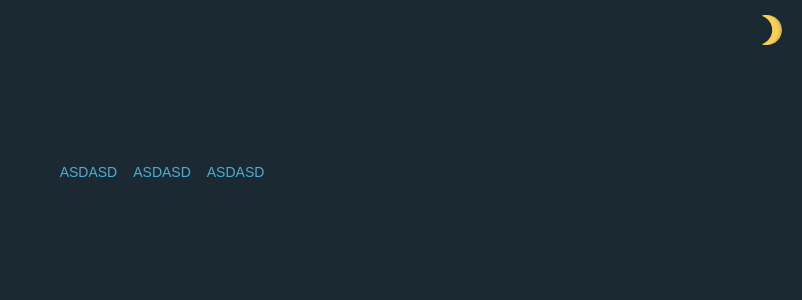
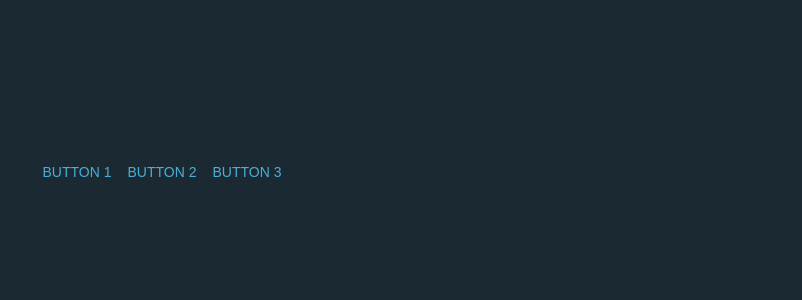
Before and after one commit to BehemothOz/simple-weather-app, a React (Create React App) app: page / in a window 1280 px wide. Shown: the top 300 px of the page, without its empty margins (478-1280 px from the left). Built offline with nearby package versions, Linux system fonts and the light colour scheme.

Commit message:
added container for app

```diff
--- a/src/App.js
+++ b/src/App.js
@@ -5,9 +5,9 @@ import { bindActionCreators } from 'redux';
 
 import { connect } from 'react-redux';
 
-import * as themeActions from './actions/themeActions';
-import * as weatherActions from './actions/weatherActions';
-import * as cityActions from './actions/cityActions';
+// import * as themeActions from './actions/themeActions';
+// import * as weatherActions from './actions/weatherActions';
+// import * as cityActions from './actions/cityActions';
 
 import './App.css';
 
@@ -19,12 +19,6 @@ import ButtonSwitch from './components/ButtonSwitch';
 import Loading from './components/Loading';
 
 class App extends Component {
-  // state = {
-  //   currentCityId: 536203, // id city
-  //   cityWeather: null,
-  //   isLoading: false
-  // };
-
   componentDidMount() {
     // this.getWeatherForCity(this.state.currentCityId)();
   }
@@ -59,22 +53,18 @@ class App extends Component {
   renderCitiesList() {
     return cities.map(city => (
       <ButtonCity
-        key={city.id}
-        city={city}
+        key={city.newId}
+        testId={city.newId}
+        // city={city}
         // currentCityId={this.state.currentCityId}
-        getWeatherForCity={this.props.getWeatherForCity}
+        // getWeatherForCity={this.props.getWeatherForCity}
       />
     ));
   }
 
   render() {
-    // console.log(`props`, this.props);
-    const {
-      theme
-      // themeActions: { setTheme }
-    } = this.props;
-
-    const { isLoading, weatherCity } = this.props;
+    console.log(this.props);
+    const { theme, isLoading, weatherCity } = this.props;
 
     const themeStyle = classNames({
       'app-container': true,
@@ -92,7 +82,7 @@ class App extends Component {
         <div className="cities-group">{this.renderCitiesList()}</div>
         <div className="button-switch-container">
           {/* <ButtonSwitch switchTheme={setTheme} /> */}
-          <ButtonSwitch switchTheme={this.props.switchTheme} />
+          {/* <ButtonSwitch switchTheme={this.props.switchTheme} /> */}
         </div>
         <div />
         <div className="info-container">
@@ -109,29 +99,4 @@ class App extends Component {
   }
 }
 
-// Чтение состояния
-// Трансформация текущего Redux-состояния хранилища в props
-function mapStateToProps(state) {
-  // console.log(state);
-  return {
-    theme: state.theme,
-    selectedCity: state.selectedCity,
-    isLoading: state.weather.isLoading,
-    weatherCity: state.weather.cityWeather
-  };
-}
-
-// Функция отправки действия (dispatch actions)
-function mapDispatchToProps(dispatch) {
-  return {
-    // themeActions: bindActionCreators(themeActions, dispatch)
-    switchTheme: () => dispatch(themeActions.setTheme()),
-    getWeatherForCity: id => dispatch(weatherActions.fetchWeather(id))
-  };
-}
-
-// App - ээто контейнер
-export default connect(
-  mapStateToProps,
-  mapDispatchToProps
-)(App);
+export default App;
--- a/src/components/ButtonCity/index.js
+++ b/src/components/ButtonCity/index.js
@@ -12,7 +12,7 @@ export default function ButtonCity(props) {
   //   button: true,
   //   active: currentCityId === id
   // });
-
+  console.log(props);
   // console.log(`props buttons`, props);
   return (
     // <button className={styleButton} onClick={props.getWeatherForCity(id)}>
@@ -20,9 +20,9 @@ export default function ButtonCity(props) {
     // </button>
     <button
       className="button"
-      onClick={() => props.getWeatherForCity(props.city.newId)}
+      // onClick={() => props.getWeatherForCity(props.city.newId)}
     >
-      asdasd
+      {`Button ${props.testId}`}
     </button>
   );
 }
--- /dev/null
+++ b/src/containers/ContainerApp.js
@@ -0,0 +1,32 @@
+import { connect } from 'react-redux';
+
+import App from '../App';
+
+import * as themeActions from '../actions/themeActions';
+import * as weatherActions from '../actions/weatherActions';
+import * as cityActions from '../actions/cityActions';
+
+// Чтение состояния
+// Трансформация текущего Redux-состояния хранилища в props
+function mapStateToProps(state) {
+  return {
+    theme: state.theme,
+    selectedCity: state.selectedCity,
+    isLoading: state.weather.isLoading,
+    weatherCity: state.weather.cityWeather
+  };
+}
+
+// Функция отправки действия (dispatch actions)
+function mapDispatchToProps(dispatch) {
+  return {
+    // themeActions: bindActionCreators(themeActions, dispatch)
+    switchTheme: () => dispatch(themeActions.setTheme()),
+    getWeatherForCity: id => dispatch(weatherActions.fetchWeather(id))
+  };
+}
+
+export default connect(
+  mapStateToProps,
+  mapDispatchToProps
+)(App);
--- a/src/index.js
+++ b/src/index.js
@@ -2,7 +2,8 @@ import React from 'react';
 import ReactDOM from 'react-dom';
 import { Provider } from 'react-redux';
 import './index.css';
-import App from './App';
+// import App from './App';
+import ContainerApp from './containers/ContainerApp';
 import registerServiceWorker from './registerServiceWorker';
 
 import configureStore from './store/configureStore';
@@ -11,7 +12,7 @@ const store = configureStore();
 
 ReactDOM.render(
   <Provider store={store}>
-    <App />
+    <ContainerApp />
   </Provider>,
   document.getElementById('root')
 );
--- a/src/shared/cities.js
+++ b/src/shared/cities.js
@@ -1,32 +1,32 @@
 export const cities = [
   {
-    newId: 1,
-    id: 524901,
-    name: 'Moscow',
-    country: 'US',
-    coord: {
-      lon: -117.000168,
-      lat: 46.732391
-    }
+    newId: 1
+    // id: 524901,
+    // name: 'Moscow',
+    // country: 'US',
+    // coord: {
+    //   lon: -117.000168,
+    //   lat: 46.732391
+    // }
   },
   {
-    newId: 2,
-    id: 536203,
-    name: 'Sankt-Peterburg',
-    country: 'RU',
-    coord: {
-      lon: 30.25,
-      lat: 59.916668
-    }
+    newId: 2
+    // id: 536203,
+    // name: 'Sankt-Peterburg',
+    // country: 'RU',
+    // coord: {
+    //   lon: 30.25,
+    //   lat: 59.916668
+    // }
   },
   {
-    newId: 3,
-    id: 544370,
-    name: 'Koryazhma',
-    country: 'RU',
-    coord: {
-      lon: 47.16914,
-      lat: 61.314331
-    }
+    newId: 3
+    // id: 544370,
+    // name: 'Koryazhma',
+    // country: 'RU',
+    // coord: {
+    //   lon: 47.16914,
+    //   lat: 61.314331
+    // }
   }
 ];
```
